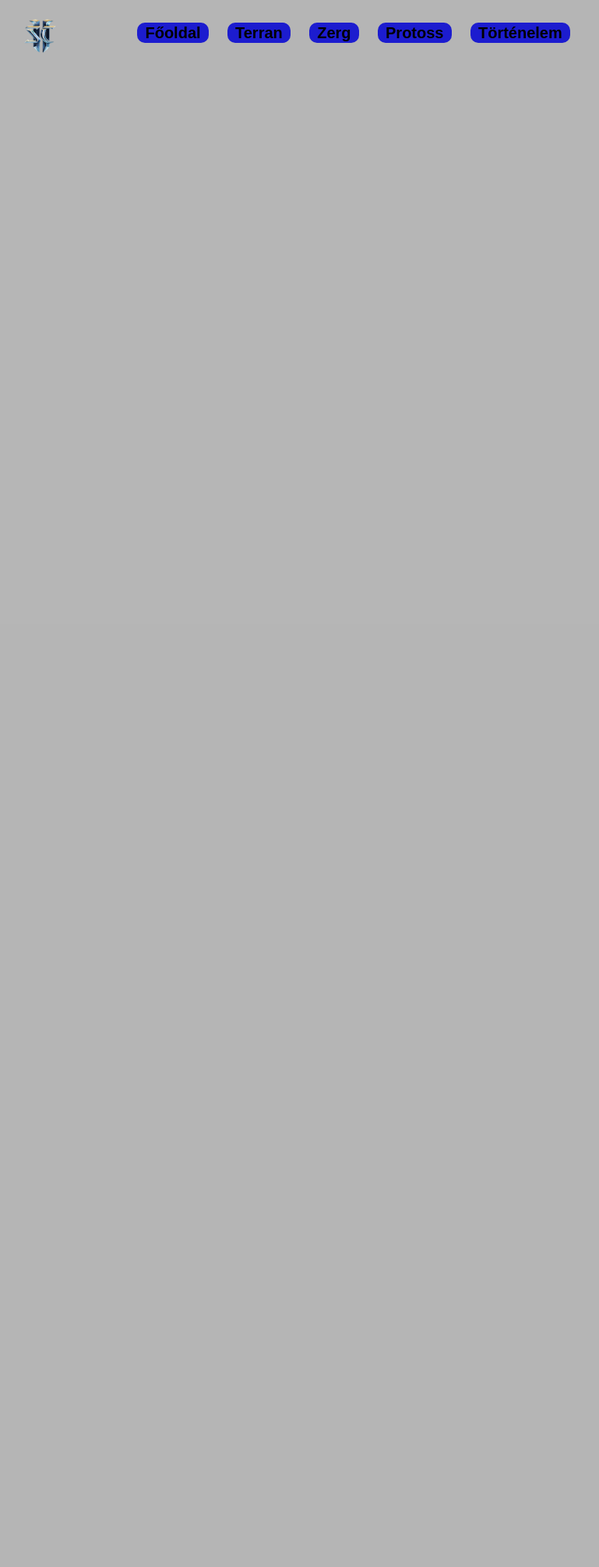
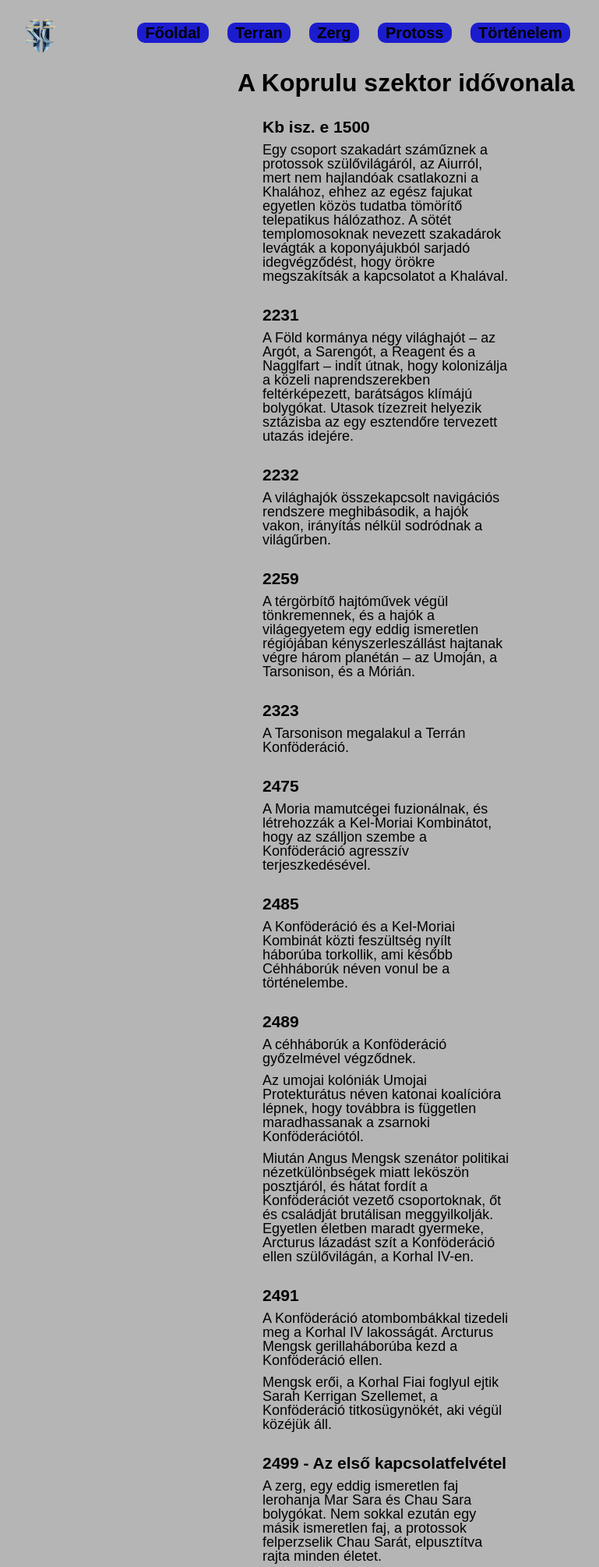
Before and after one commit to Seenixa/Weblap, a PHP site: page /HTML/Lore.html in a window 1280 px wide. Shown: the top 2009 px of the page at 78% size, without its empty margins (143-912 px from the left). Before the commit the page ends 68 px from the top, so only its background shows below. Run offline with PHP 8.4, Linux system fonts and the light colour scheme.

Commit message:
Update Lore
-Lore html made and created some styles CSS.
-SC logos now visible in all pages.

```diff
--- a/CSS/style.css
+++ b/CSS/style.css
@@ -126,3 +126,37 @@ td{
     /*formázás könnyebbítő*/border: 1px solid #000000;
     padding:5px
 }
+
+/* Lore page */
+
+.LoreMain{
+    font-size: 32px;
+    font-weight: bold;
+    margin-left: 35%;
+    padding-bottom: 10px;
+}
+
+.LoreSecond{
+    padding-left: 480px;
+    padding-bottom: 10px;
+    padding-top: 20px;
+}
+
+.LoreParagraph{
+    padding-left: 480px;
+    padding-right: 480px;
+    padding-bottom: 10px;
+    font-size: 18px;
+}
+
+.BackToTop{
+    padding-left: 480px;
+}
+
+.LoreFooter{
+    margin-top: 30px;
+    margin-bottom: 30px;
+    margin-left: 480px;
+    margin-right: 460px;
+    text-align: center;
+}
--- a/HTML/Lore.html
+++ b/HTML/Lore.html
@@ -1,5 +1,6 @@
 <!DOCTYPE html>
 <html lang="hu">
+
 <head>
   <meta charset="UTF-8">
   <meta http-equiv="X-UA-Compatible" content="IE=edge">
@@ -8,9 +9,10 @@
   <meta name="description" content="A világ rövid története">
   <link rel="stylesheet" href="../CSS/style.css">
 </head>
+
 <body>
   <header>
-      <div id="logo"><img src="../Images/SC logo.png" /></div>
+    <div id="logo"><img src="../Images/SCLogo.png" alt="logo"></div>
     <nav>
       <ul>
         <li><a href="index.html">Főoldal</a></li>
@@ -21,5 +23,114 @@
       </ul>
     </nav>
   </header>
+  <h1 class="LoreMain">
+    A Koprulu szektor idővonala
+  </h1>
+  <h2 class="LoreSecond">Kb isz. e 1500</h2>
+  <p class="LoreParagraph">Egy csoport szakadárt száműznek a protossok szülővilágáról, az Aiurról, mert nem hajlandóak csatlakozni a Khalához,
+    ehhez az egész fajukat egyetlen közös tudatba tömörítő telepatikus hálózathoz. A sötét templomosoknak nevezett
+    szakadárok levágták a koponyájukból sarjadó idegvégződést, hogy örökre megszakítsák a kapcsolatot a Khalával.
+  </p>
+  <h2 class="LoreSecond">2231</h2>
+  <p class="LoreParagraph">A Föld kormánya négy világhajót – az Argót, a Sarengót, a Reagent és a Nagglfart – indít útnak, hogy kolonizálja a
+    közeli naprendszerekben feltérképezett, barátságos klímájú bolygókat. Utasok tízezreit helyezik sztázisba az egy
+    esztendőre tervezett utazás idejére.
+  </p>
+  <h2 class="LoreSecond">2232</h2>
+  <p class="LoreParagraph">A világhajók összekapcsolt navigációs rendszere meghibásodik, a hajók vakon, irányítás nélkül sodródnak a
+    világűrben.</p>
+  <h2 class="LoreSecond">2259</h2>
+  <p class="LoreParagraph">A térgörbítő hajtóművek végül tönkremennek, és a hajók a világegyetem egy eddig ismeretlen régiójában
+    kényszerleszállást hajtanak végre három planétán – az Umoján, a Tarsonison, és a Mórián.
+  </p>
+  <h2 class="LoreSecond">2323</h2>
+  <p class="LoreParagraph">A Tarsonison megalakul a Terrán Konföderáció.</p>
+  <h2 class="LoreSecond">2475</h2>
+  <p class="LoreParagraph">A Moria mamutcégei fuzionálnak, és létrehozzák a Kel-Moriai Kombinátot, hogy az szálljon szembe a Konföderáció
+    agresszív terjeszkedésével.</p>
+  <h2 class="LoreSecond">2485</h2>
+  <p class="LoreParagraph">A Konföderáció és a Kel-Moriai Kombinát közti feszültség nyílt háborúba torkollik, ami később Céhháborúk néven
+    vonul be a történelembe.</p>
+  <h2 class="LoreSecond">2489</h2>
+  <p class="LoreParagraph">A céhháborúk a Konföderáció győzelmével végződnek. </p>
+  <p class="LoreParagraph">Az umojai kolóniák Umojai Protekturátus néven katonai koalícióra lépnek, hogy továbbra is független maradhassanak a
+    zsarnoki Konföderációtól.</p>
+  <p class="LoreParagraph">Miután Angus Mengsk szenátor politikai nézetkülönbségek miatt leköszön posztjáról, és hátat fordít a Konföderációt
+    vezető csoportoknak, őt és családját brutálisan meggyilkolják. Egyetlen életben maradt gyermeke, Arcturus lázadást
+    szít a Konföderáció ellen szülővilágán, a Korhal IV-en.</p>
+  <h2 class="LoreSecond">2491</h2>
+  <p class="LoreParagraph">A Konföderáció atombombákkal tizedeli meg a Korhal IV lakosságát. Arcturus Mengsk gerillaháborúba kezd a
+    Konföderáció ellen.</p>
+  <p class="LoreParagraph">Mengsk erői, a Korhal Fiai foglyul ejtik Sarah Kerrigan Szellemet, a Konföderáció titkosügynökét, aki végül közéjük
+    áll.</p>
+  <h2 class="LoreSecond">2499 - Az első kapcsolatfelvétel</h2>
+  <p class="LoreParagraph">A zerg, egy eddig ismeretlen faj lerohanja Mar Sara és Chau Sara bolygókat. Nem sokkal ezután egy másik ismeretlen
+    faj, a protossok felperzselik Chau Sarát, elpusztítva rajta minden életet.</p>
+  <p class="LoreParagraph">Jim Raynor rendőrbíró, aki korábba a Mar Sarán vezette a zergek elleni harcot, hátat fordít a Konföderációnak, és
+    csatlakozik a Korhal fiaihoz.</p>
+  <h2 class="LoreSecond">2500 - A domínium születése</h2>
+  <p class="LoreParagraph">Arcturus Mengsk a Konföderáció saját, kísérleti technológiáját felhasználva annak központi világára, a Tarsonisra
+    csalja a zergeket. A bolygó teljesen megsemmisül. Az akció során Mengsk az egyik leghűségesebb emberét, Sarah
+    Kerrigant is hátrahagyja meghalni. Ennek hatására Jim Raynor kilép a Korhal Fiai közül.</p>
+  <p class="LoreParagraph">Kerrigant – erről az emberek mit sem tudnak – a zergek csupán foglyul ejtik, de nem ölik meg.</p>
+  <p class="LoreParagraph">Mengsk egy új birodalom, a Dominium uralkodójának kiáltja ki magát, és a zászlaja alá gyűjti a Konföderáció
+    megtépázott erőit.</p>
+  <p class="LoreParagraph">A zergek az Aiurt, a protossok szülővilágát is lerohanják, ám eközben a Raj vezére, a Legfelsőbb Tudat is
+    elpusztul.</p>
+  <h2 class="LoreSecond">2500 - Új konfliktus</h2>
+  <p class="LoreParagraph">Az egyesült Földi Direktorátus expedíciós flottája megérkezik a Koprulu szektorba, és azonnal uralma alá akarja
+    vonni az emberlakta világokat.</p>
+  <p class="LoreParagraph">A Legfelsőbb tudat halálával a zergektől megfertőzött Kerrigan ragadja magához a Raj fölötti hatalmat. Egy rövid
+    ideig még a protossokkal és az emberekkel is hajlandó szövetkezni a Direktorátus ellen. Miután azonban
+    megszilárdítja hatalmát a Raj élén, szembefordul eddigi szövetségeseivel. A domínium, a Direktorátus és a protossok
+    egyesített csapásmérő erői megtámadják Kerrigan chari erődjét, de végül vereséget szenvednek.</p>
+  <p class="LoreParagraph">A Direktorátus erőinek maradéka szétszóródik, s végül egyetlen hajójuk sem tér vissza a Földre.</p>
+  <h2 class="LoreSecond">2502</h2>
+  <p class="LoreParagraph">a Domínium hírszerzői jelentik, hogy Artanis, egy fiatal protoss katonai vezető állt az Aiurról menekült fajtársai
+    és a sötét templomosok élére.</p>
+  <h2 class="LoreSecond">2504 - Polgárháború</h2>
+  <p class="LoreParagraph">Jim Raynor mind több Domínium-ellenes cselekedetet hajt végre. Titokban Mengsk császár fia, Valerian is támogatja.
+  </p>
+  <p class="LoreParagraph">Ismét zerg támadás éri a Domíniumot.</p>
+  <p class="LoreParagraph">Arcturus Mengsk császár kegyetlen túlkapásai egy polgári engedetlenségi mozgalom létrejöttéhez vezetnek, ami aztán
+    az egész domíniumon végigsöpör.</p>
+  <p class="LoreParagraph">A Valerian Mengsk és Horace Warfield tábornok által vezetett seregek – Jim Raynor erőinek támogatásával –
+    meghódítják a Char bolygót, ahol sikerül elfogniuk Sarah Kerrigant.</p>
+  <h2 class="LoreSecond">2505 - A Raj visszatérése</h2>
+  <p class="LoreParagraph">Arcturus Mengsk támadást indít fia, Valerian – az umojai felséterületen található – főhadiszállása ellen. Jim
+    Raynor fogságba esik, Sarah Kerrigan azonban elmenekül.</p>
+  <p class="LoreParagraph">Mengsk császár kihirdeti a zergek legyőzését, és kegyetlen, elnyomó rezsimet vezet be, hogy vérbe fojtsa a polgári
+    engedetlenségi mozgalmat.</p>
+  <p class="LoreParagraph">Kerrigan visszaszerzi a Raj feletti uralmát.</p>
+  <p class="LoreParagraph">A zergek lerohanják Korhalt, egészen a császári palotáig jutnak, és végeznek Arcturus Mengskkel.</p>
+  <p class="LoreParagraph">Valerian Mengsk lesz a Domínium vezetője. Esküvel fogadja, hogy megreformálja a kormányt, és békét teremt az egész
+    Koprulu szektorban.</p>
+  <h2 class="LoreSecond">2506 - Háború Ámonnal</h2>
+  <p class="LoreParagraph">A protossok Arany Armadája támadást indít, hogy visszaszerezze a zergektől Aiurt. Az invázió során a protossok
+    azzal szembesülnek, hogy a zergek immáron Ámon, a szakadár xel’naga rabszolgái. Ámon magát a Khalát is megfertőzi, s
+    a pszionikus hálón keresztül uralkodik minden protoss felett. Zeratul, a sötét templomos elmetszi Artanis Hierarcha
+    idegfonatát, megszüntetve ezzel a közte és a Khala közötti kapcsolatot. Artanis így lehetőséget kap, hogy megszökjön
+    Ámon fogságából, ám Zeratul életét veszti a mentőakció közben.</p>
+  <p class="LoreParagraph">Artanis igyekszik minél több protosst felszabadítani, majd csatlakoznak az életben maradt sötét templomosokhoz, és
+    együtt menekülnek el Aiurról Adun Lándzsáján.</p>
+  <p class="LoreParagraph">Aranis és követői egészen az Ulnarig zarándokolnak, hogy megtudják, mi lett a xel’nagák sorsa, akik egykor a
+    protossok mentorai és tanítói voltak. Itt hallják meg, hogy Ámon kivételével mind meghaltak. Artanis itt szerez
+    tudomást Ámon tervéről, aki a protossok és a Legfelsőbb Tudat maradványainak segítségével kíván új hordozótestet
+    teremteni magának. Ha sikerrel jár, minden élet megszűnik a világegyetemben.</p>
+  <p class="LoreParagraph">Egy ősi xel’naga-relikvia, a Kulcskő segítségével Artani kiűzi Ámont a Khalából, és az eddig rabságban élő
+    protossok mind lemetszik az idegfonatukat, hogy így biztosítsák a szabadságokat. Artanis és seregei visszafoglalják
+    Aiurt, Ámont pedig a Semmibe száműzik.</p>
+  <h2 class="LoreSecond">2508 - Utóhatás</h2>
+  <p class="LoreParagraph">Kerrigan, Jim Raynor, Artanis, Zagara a falkaanya, és egyesített erőik belépnek a Semmibe, hogy egyszer s
+    mindenkorra leszámoljanak Ámonnal. Kerrigan magába szívja a xel’naga maradék erejét, s közben maga is xel’nagává
+    válik. Zagarára bízza a Raj vezetését, majd a szövetségesei segítségével elpusztítja Ámont, s hamarosan maga is
+    eltűnik. Nem sokkal a csata után Raynornak is nyoma vész.</p>
+  <p class="LoreParagraph">Az emberek, protossok, és zergek ellenségeskedése véget ér.</p>
+  <p class="LoreParagraph">Valerian Mengsk nyílt választásokat ír ki a Domíniumban.</p>
+  <p class="LoreParagraph">Zagara uralma alá vonja a Char közelében található csillagrendszert, hogy legyen hol letelepednie a zergeknek.</p>
+  <a class="BackToTop" href="#top">Back to top of page</a>
+
+  <footer class="LoreFooter">Lorem ipsum dolor sit amet consectetur adipisicing elit. Possimus ex libero aliquam sapiente nulla dolorum?</footer>
 </body>
+
 </html>
--- a/HTML/Protoss.html
+++ b/HTML/Protoss.html
@@ -13,7 +13,7 @@
 <body>
   <header>
     <div id="logo">
-      <img src="../Images/SClogo.png" alt="StarCraft">
+      <img src="../Images/SCLogo.png" alt="logo">
     </div>
     <nav>
       <ul>
--- a/HTML/Terran.html
+++ b/HTML/Terran.html
@@ -13,7 +13,7 @@
 <body>
   <header>
     <div id="logo">
-      <img src="../Images/SClogo.png" alt="StarCraft">
+      <img src="../Images/SCLogo.png" alt="logo">
     </div>
     <nav>
       <ul>
--- a/HTML/Zerg.html
+++ b/HTML/Zerg.html
@@ -13,7 +13,7 @@
 <body>
   <header>
     <div id="logo">
-      <img src="../Images/SClogo.png" alt="StarCraft">
+      <img src="../Images/SCLogo.png" alt="logo">
     </div>
     <nav>
       <ul>
--- a/HTML/index.html
+++ b/HTML/index.html
@@ -12,7 +12,7 @@
 
 <body>
   <header>
-    <div id="logo"><img src="../Images/SC logo.png" /></div>
+    <div id="logo"><img src="../Images/SCLogo.png" alt="logo"></div>
     <nav>
       <ul>
         <li><a href="index.html">Főoldal</a></li>
```
Also changed, not shown: Images/SCLogo.png (renamed from Images/SC logo.png). Lines whose indentation alone changed are shown as unchanged.
